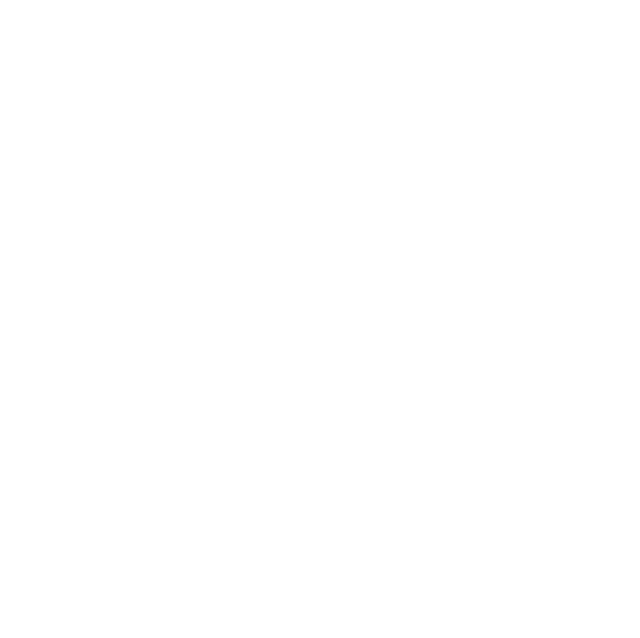
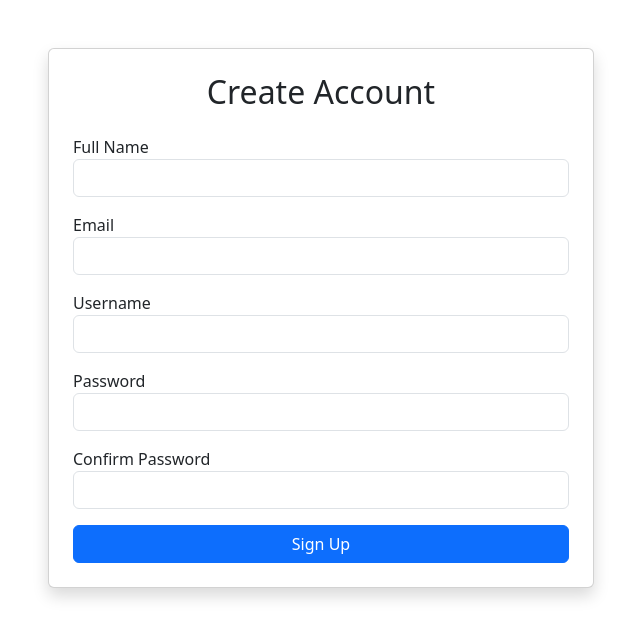
Before and after one commit to Daniel888-ngr/ugoh-daniel000, a plain HTML site: page signup.html in a window 1280 px wide. Shown: the whole page, without its empty margins (319-959 px from the left). Drawn offline with nearby package versions, Linux system fonts and the light colour scheme.

Commit message:
Added signup page

```diff
--- a/signup.html
+++ b/signup.html
@@ -0,0 +1,60 @@
+<!DOCTYPE html>
+<html lang="en">
+<head>
+    <meta charset="UTF-8">
+    <meta name="viewport" content="width=device-width, initial-scale=1.0">
+    <title>Sign Up</title>
+
+    <link href="https://cdn.jsdelivr.net/npm/bootstrap@5.3.7/dist/css/bootstrap.min.css" rel="stylesheet">
+</head>
+<body>
+
+<div class="container mt-5">
+
+    <div class="row justify-content-center">
+        <div class="col-md-6">
+
+            <div class="card shadow p-4">
+                <h2 class="text-center mb-4">Create Account</h2>
+
+                <form>
+
+                    <div class="mb-3">
+                        <label>Full Name</label>
+                        <input type="text" class="form-control">
+                    </div>
+
+                    <div class="mb-3">
+                        <label>Email</label>
+                        <input type="email" class="form-control">
+                    </div>
+
+                    <div class="mb-3">
+                        <label>Username</label>
+                        <input type="text" class="form-control">
+                    </div>
+
+                    <div class="mb-3">
+                        <label>Password</label>
+                        <input type="password" class="form-control">
+                    </div>
+
+                    <div class="mb-3">
+                        <label>Confirm Password</label>
+                        <input type="password" class="form-control">
+                    </div>
+
+                    <button class="btn btn-primary w-100">
+                        Sign Up
+                    </button>
+
+                </form>
+            </div>
+
+        </div>
+    </div>
+
+</div>
+
+</body>
+</html>
```
Also changed, not shown: contact.html (+4 -2 lines), blog.html (deleted).
